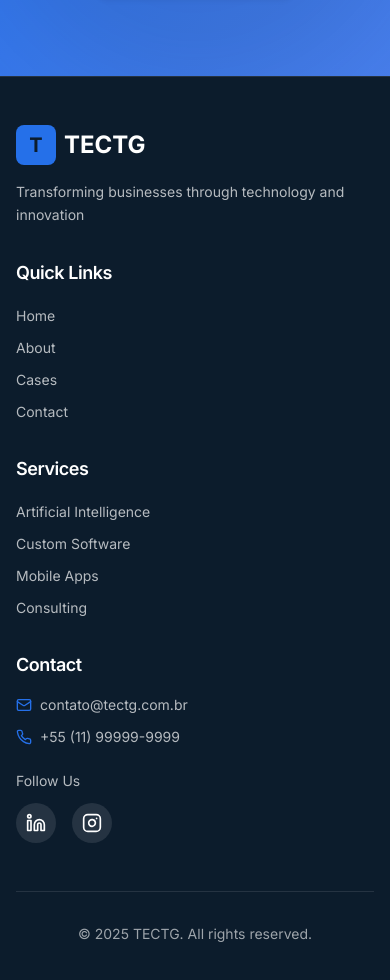
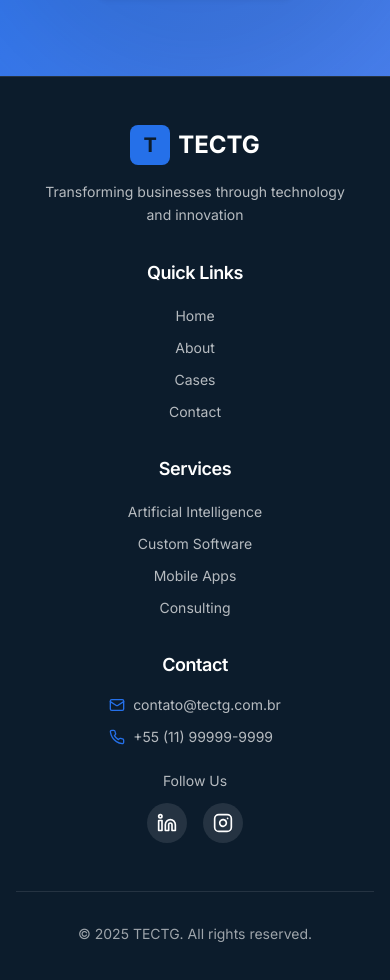
Before and after one commit to tectg-admin/tectg-ai-hub, a React (Vite) app: page / in a window 390 px wide. Shown: the part 3840-4820 px from the top of the page. Built offline with nearby package versions, Linux system fonts and the light colour scheme; the HTML template or start-up script is replaced by a standard one.

Commit message:
Fix: Align footer on mobile

```diff
--- a/src/components/Footer.tsx
+++ b/src/components/Footer.tsx
@@ -9,22 +9,22 @@ const Footer = () => {
   return (
     <footer className="bg-primary text-white border-t border-white/10">
       <div className="container mx-auto px-4 lg:px-8 py-12">
-        <div className="grid grid-cols-1 md:grid-cols-2 lg:grid-cols-4 gap-8">
+        <div className="grid grid-cols-1 md:grid-cols-2 lg:grid-cols-4 gap-8 text-center md:text-left">
           {/* Logo e Descrição */}
-          <div className="space-y-4">
+          <div className="space-y-4 flex flex-col items-center md:items-start">
             <div className="flex items-center space-x-2">
               <div className="w-10 h-10 bg-accent rounded-lg flex items-center justify-center">
                 <span className="text-primary font-bold text-xl">T</span>
               </div>
               <span className="text-2xl font-bold">TECTG</span>
             </div>
-            <p className="text-white/70 text-sm leading-relaxed">
+            <p className="text-white/70 text-sm leading-relaxed max-w-xs">
               {t('footer.description')}
             </p>
           </div>
 
           {/* Links Rápidos */}
-          <div>
+          <div className="flex flex-col items-center md:items-start">
             <h3 className="text-lg font-semibold mb-4">{t('footer.quickLinks')}</h3>
             <ul className="space-y-2">
               <li>
@@ -51,7 +51,7 @@ const Footer = () => {
           </div>
 
           {/* Serviços */}
-          <div>
+          <div className="flex flex-col items-center md:items-start">
             <h3 className="text-lg font-semibold mb-4">{t('nav.services')}</h3>
             <ul className="space-y-2">
               <li>
@@ -78,7 +78,7 @@ const Footer = () => {
           </div>
 
           {/* Contato */}
-          <div>
+          <div className="flex flex-col items-center md:items-start">
             <h3 className="text-lg font-semibold mb-4">{t('footer.contact')}</h3>
             <ul className="space-y-3">
               <li className="flex items-center space-x-2 text-white/70 text-sm">
@@ -96,7 +96,7 @@ const Footer = () => {
             </ul>
             <div className="mt-6">
               <p className="text-sm text-white/70 mb-3">{t('footer.followUs')}</p>
-              <div className="flex space-x-4">
+              <div className="flex space-x-4 justify-center md:justify-start">
                 <a
                   href="https://linkedin.com"
                   target="_blank"
```
